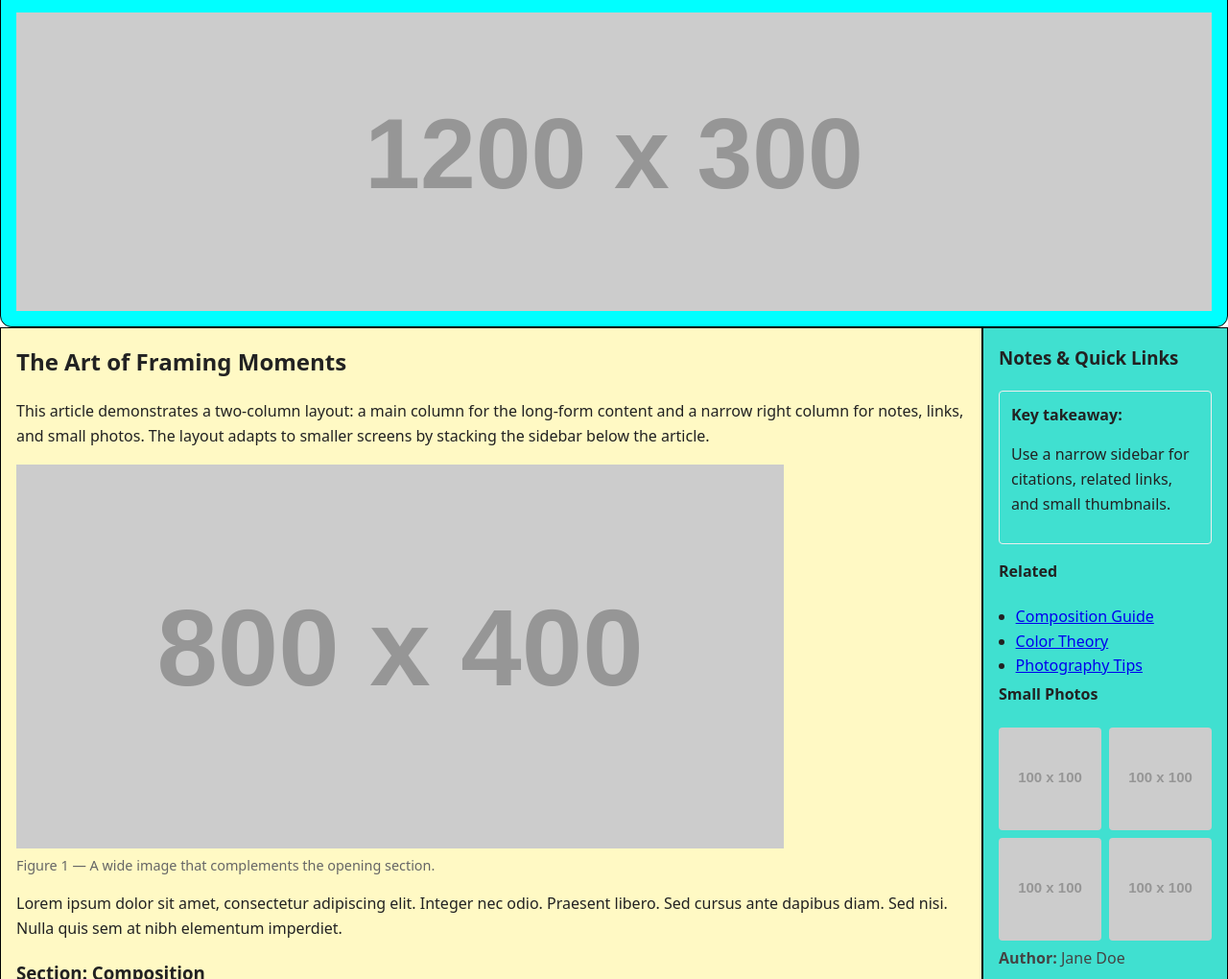
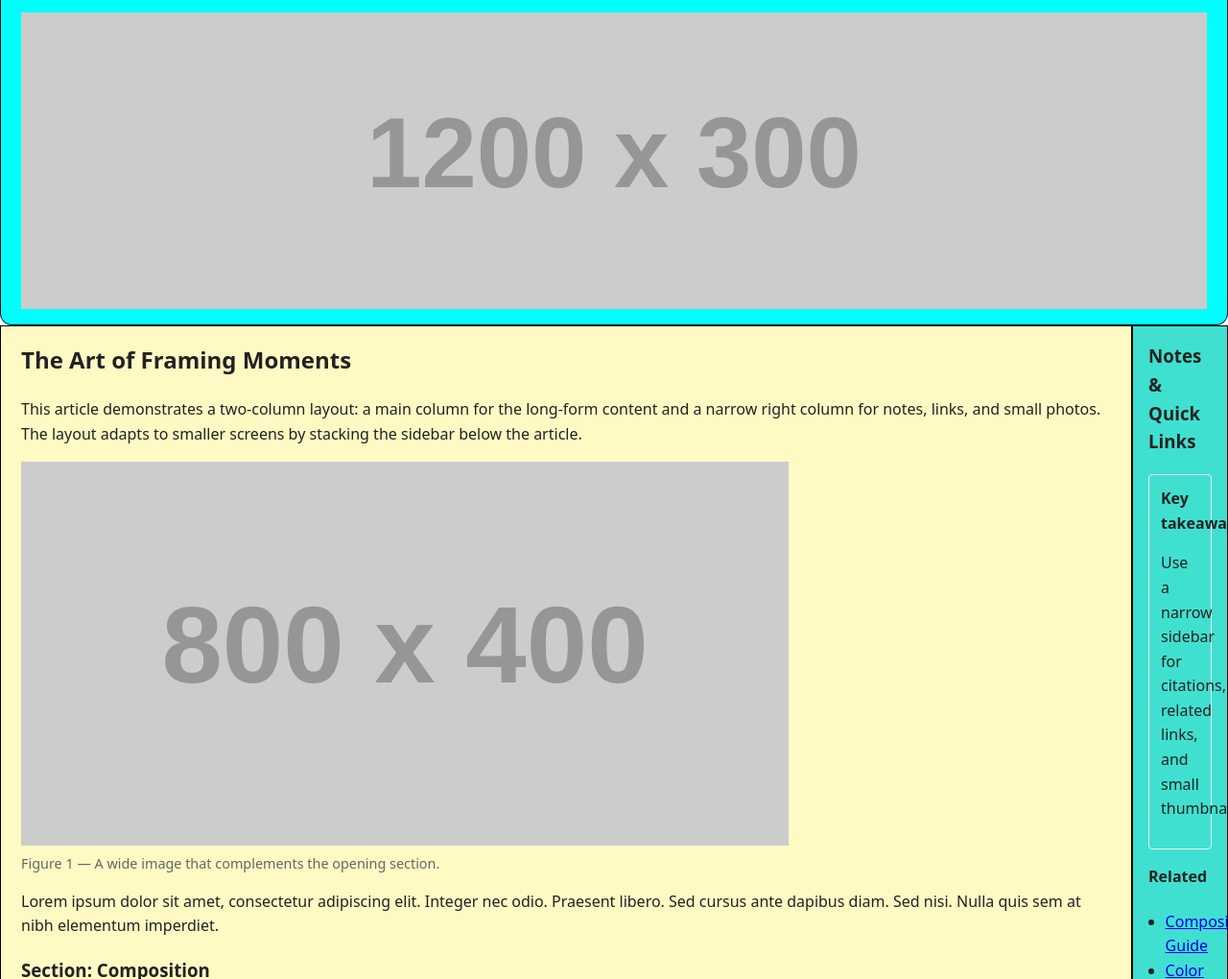
Before and after one commit to dnkww/my-test-web, a plain HTML site: page index.html in a window 1280 px wide. Shown: the part 80-1100 px from the top of the page at 96% size. Drawn offline with Linux system fonts and the light colour scheme; placeholder pictures from the web are drawn by us.

Commit message:
Add files via upload

```diff
--- a/styles.css
+++ b/styles.css
@@ -4,14 +4,14 @@ body { font-family: system-ui, -apple-system, 'Segoe UI', Roboto, 'Helvetica Neu
 img { max-width: 100%; height: auto; display: block; }
 
 .site-header { padding: 0; }
-.header-inner { width: 100%; margin: 0; padding: 0 1rem 1rem; background: cyan; border: 1px solid #000; border-radius: 12px; }
+.header-inner { width: 100%; margin: 0; padding: 0 21px 1rem; background: cyan; border: 1px solid #000; border-radius: 12px; }
 .site-header h1 { margin: 0 0 .25rem; font-size: 1.8rem; }
 .subtitle { margin: 0 0 1rem; color: #555; }
 .hero { width: 100%; height: auto; border-radius: 0; overflow: hidden; }
 
-.container { width: 100%; margin: 0; padding: 0; display: grid; grid-template-columns: minmax(0, 80%) minmax(0, 20%); gap: 0; align-items: start; }
+.container { width: 100%; margin: 0; padding: 0; display: grid; grid-template-columns: minmax(0, 1fr) 100px; gap: 0; align-items: start; }
 
-.content { min-width: 0; background: #fff9c4; padding: 1rem; border: 1px solid #000; border-radius: 0; }
+.content { min-width: 0; background: #fff9c4; padding: 1rem 1rem 1rem 21px; border: 1px solid #000; border-radius: 0; }
 .content h2 { margin-top: 0; }
 .content figure { margin: 1rem 0; }
 .content figure figcaption { font-size: .9rem; color: #666; margin-top: .4rem; }
```
